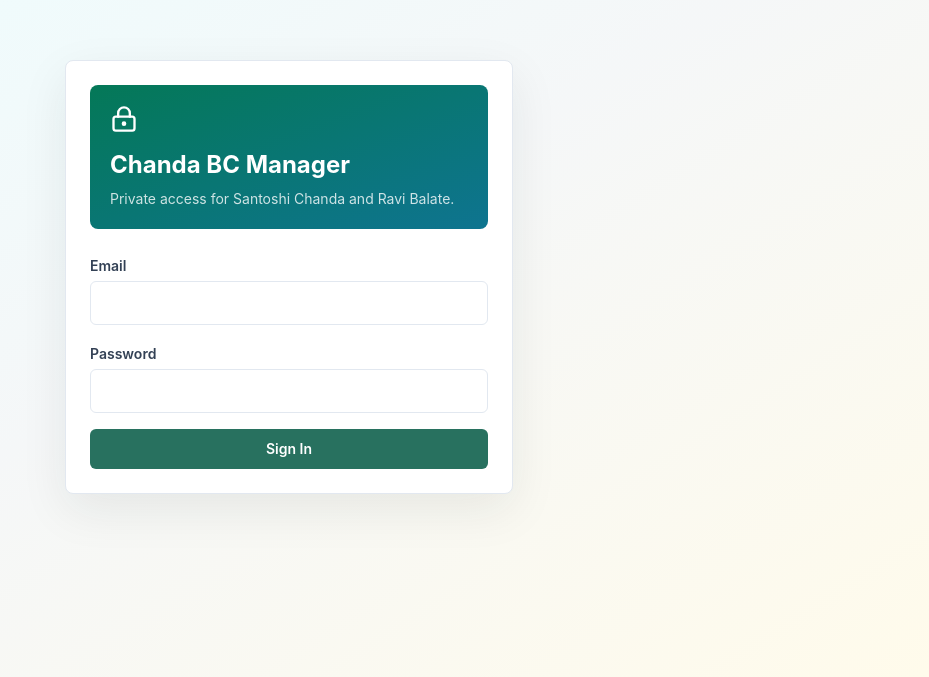
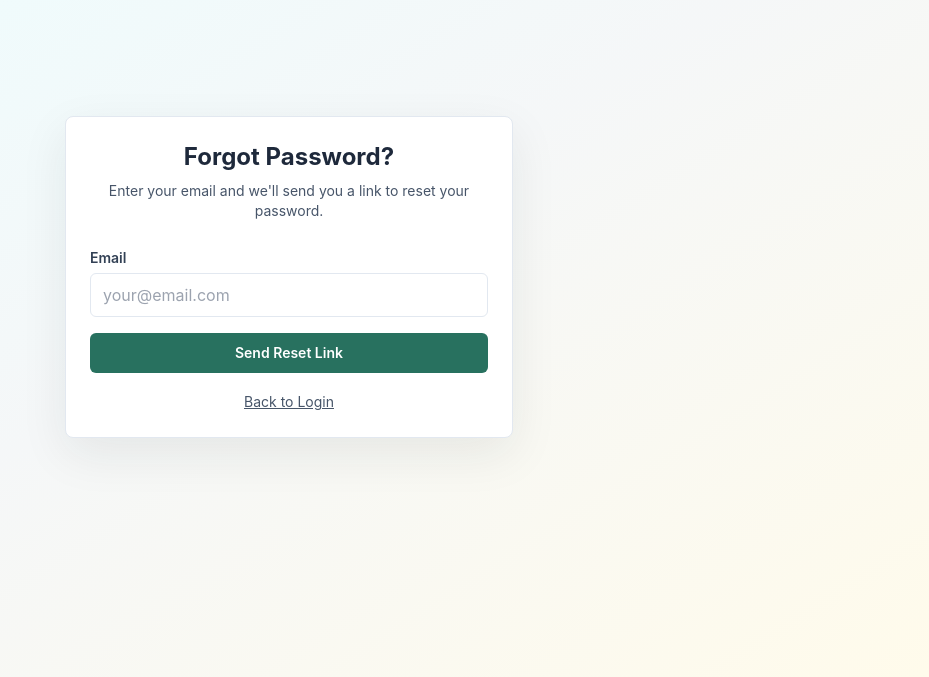
Before and after one commit to Abhichanda2003/chanda-bc-manager, a React (Vite) app: page /forgot-password in a window 1280 px wide. Before the commit this address led to /login. Shown: the part 123-800 px from the top of the page, without its empty margins (351-1280 px from the left). Built offline with nearby package versions, Linux system fonts and the light colour scheme; no server answers.

Commit message:
forget password added

```diff
--- a/src/App.jsx
+++ b/src/App.jsx
@@ -7,11 +7,13 @@ import GroupsPage from './pages/GroupsPage.jsx';
 import BCDetailsPage from './pages/BCDetailsPage.jsx';
 import BCMembersPage from './pages/BCMembersPage.jsx';
 import BCMonthlyCollectionPage from './pages/BCMonthlyCollectionPage.jsx';
+import BCWinnerHistoryPage from './pages/BCWinnerHistoryPage.jsx';
 import MembersPage from './pages/MembersPage.jsx';
 import PaymentsPage from './pages/PaymentsPage.jsx';
 import ReportsPage from './pages/ReportsPage.jsx';
 import SettingsPage from './pages/SettingsPage.jsx';
 import LoginPage from './pages/LoginPage.jsx';
+import ForgotPassword from './components/forgotpassword.jsx';
 import WinnersPage from './pages/WinnersPage.jsx';
 
 export default function App() {
@@ -28,6 +30,7 @@ export default function App() {
   return (
     <Routes>
       <Route path="login" element={<LoginPage />} />
+      <Route path="forgot-password" element={<ForgotPassword />} />
 
       <Route
         element={
@@ -46,6 +49,7 @@ export default function App() {
         <Route path="groups/:id" element={<BCDetailsPage />} />
         <Route path="groups/:groupId/members" element={<BCMembersPage />} />
         <Route path="groups/:groupId/collections" element={<BCMonthlyCollectionPage />} />
+        <Route path="groups/:groupId/winners" element={<BCWinnerHistoryPage />} />
 
         <Route path="members" element={<MembersPage />} />
         <Route path="payments" element={<PaymentsPage />} />
--- /dev/null
+++ b/src/components/forgotpassword.jsx
@@ -0,0 +1,106 @@
+import { useState } from 'react';
+import { sendPasswordResetEmail } from 'firebase/auth';
+import { useNavigate } from 'react-router-dom';
+import { auth } from '../config/firebase.js';
+import Card from './Card.jsx';
+import Button from './Button.jsx';
+import FormField from './FormField.jsx';
+
+export default function ForgotPassword() {
+  const [email, setEmail] = useState('');
+  const [isLoading, setIsLoading] = useState(false);
+  const [successMessage, setSuccessMessage] = useState('');
+  const [error, setError] = useState('');
+  const navigate = useNavigate();
+
+  const handleSubmit = async (e) => {
+    e.preventDefault();
+    setError('');
+    setSuccessMessage('');
+
+    if (!email.trim()) {
+      setError('Please enter your email address.');
+      return;
+    }
+
+    setIsLoading(true);
+
+    try {
+      await sendPasswordResetEmail(auth, email);
+      setSuccessMessage(
+        'Password reset link has been sent to your email. Please check your inbox.'
+      );
+      setEmail('');
+
+      setTimeout(() => {
+        navigate('/login');
+      }, 3000);
+    } catch (err) {
+      console.error('Password reset error:', err);
+
+      if (err.code === 'auth/user-not-found') {
+        setError('No account found with this email address.');
+      } else if (err.code === 'auth/invalid-email') {
+        setError('Please enter a valid email address.');
+      } else if (err.code === 'auth/too-many-requests') {
+        setError('Too many reset requests. Please try again later.');
+      } else {
+        setError('Failed to send reset link. Please try again.');
+      }
+    } finally {
+      setIsLoading(false);
+    }
+  };
+
+  return (
+    <main className="flex min-h-screen items-center justify-center bg-gradient-to-br from-cyan-50 via-mist to-amber-50 px-4 py-8">
+      <Card className="w-full max-w-md p-6 shadow-soft">
+        <div className="mb-6 text-center">
+          <h1 className="text-2xl font-bold text-slate-800">Forgot Password?</h1>
+          <p className="mt-2 text-sm text-slate-600">
+            Enter your email and we'll send you a link to reset your password.
+          </p>
+        </div>
+
+        <form className="space-y-4" onSubmit={handleSubmit}>
+          <FormField label="Email" error={error ? { message: error } : null}>
+            <input
+              type="email"
+              value={email}
+              onChange={(e) => setEmail(e.target.value)}
+              placeholder="your@email.com"
+              disabled={isLoading || !!successMessage}
+              className="min-h-11 w-full rounded-md border border-slate-200 px-3 outline-none focus:border-leaf disabled:bg-slate-100"
+              autoComplete="email"
+            />
+          </FormField>
+
+          {successMessage && (
+            <div className="rounded-md bg-emerald-50 px-3 py-2 text-sm font-medium text-emerald-700">
+              {successMessage}
+            </div>
+          )}
+
+          <Button
+            type="submit"
+            className="w-full"
+            disabled={isLoading || !!successMessage}
+          >
+            {isLoading ? 'Sending...' : 'Send Reset Link'}
+          </Button>
+
+          <div className="text-center">
+            <button
+              type="button"
+              onClick={() => navigate('/login')}
+              className="text-sm text-slate-600 hover:text-slate-900 underline"
+              disabled={isLoading}
+            >
+              Back to Login
+            </button>
+          </div>
+        </form>
+      </Card>
+    </main>
+  );
+}
--- a/src/config/firebase.js
+++ b/src/config/firebase.js
@@ -12,6 +12,7 @@ const firebaseConfig = {
 };
 
 const hasConfig = Object.values(firebaseConfig).every(Boolean);
+
 const app = hasConfig ? initializeApp(firebaseConfig) : null;
 
 export const auth = app ? getAuth(app) : null;
--- a/src/pages/LoginPage.jsx
+++ b/src/pages/LoginPage.jsx
@@ -1,7 +1,7 @@
 import { LockKeyhole } from 'lucide-react';
 import { useState } from 'react';
 import { useForm } from 'react-hook-form';
-import { Navigate } from 'react-router-dom';
+import { Navigate, useNavigate } from 'react-router-dom';
 import Button from '../components/Button.jsx';
 import Card from '../components/Card.jsx';
 import FormField from '../components/FormField.jsx';
@@ -9,6 +9,7 @@ import { useAuth } from '../auth/AuthContext.jsx';
 
 export default function LoginPage() {
   const { isAuthenticated, login } = useAuth();
+  const navigate = useNavigate();
   const [error, setError] = useState('');
   const {
     register,
@@ -56,9 +57,20 @@ export default function LoginPage() {
             />
           </FormField>
           {error && <p className="rounded-md bg-rose-50 px-3 py-2 text-sm font-medium text-clay">{error}</p>}
-          <Button type="submit" className="w-full" disabled={isSubmitting}>
-            {isSubmitting ? 'Signing in...' : 'Sign In'}
-          </Button>
+          <div className="flex items-center justify-between">
+            <Button type="submit" className="flex-1" disabled={isSubmitting}>
+              {isSubmitting ? 'Signing in...' : 'Sign In'}
+            </Button>
+          </div>
+          <div className="text-center">
+            <button
+              type="button"
+              onClick={() => navigate('/forgot-password')}
+              className="text-sm text-slate-600 hover:text-slate-900 underline"
+            >
+              Forgot Password?
+            </button>
+          </div>
         </form>
       </Card>
     </main>
--- a/src/services/bcRepository.js
+++ b/src/services/bcRepository.js
@@ -16,6 +16,7 @@ export function getGroups() {
 }
 
 export function getMembers() {
+  console.log('Members:', members);
   return members.map((member) => ({
     ...member,
     groups: member.groupIds.map((id) => groups.find((group) => group.id === id)).filter(Boolean),
```
